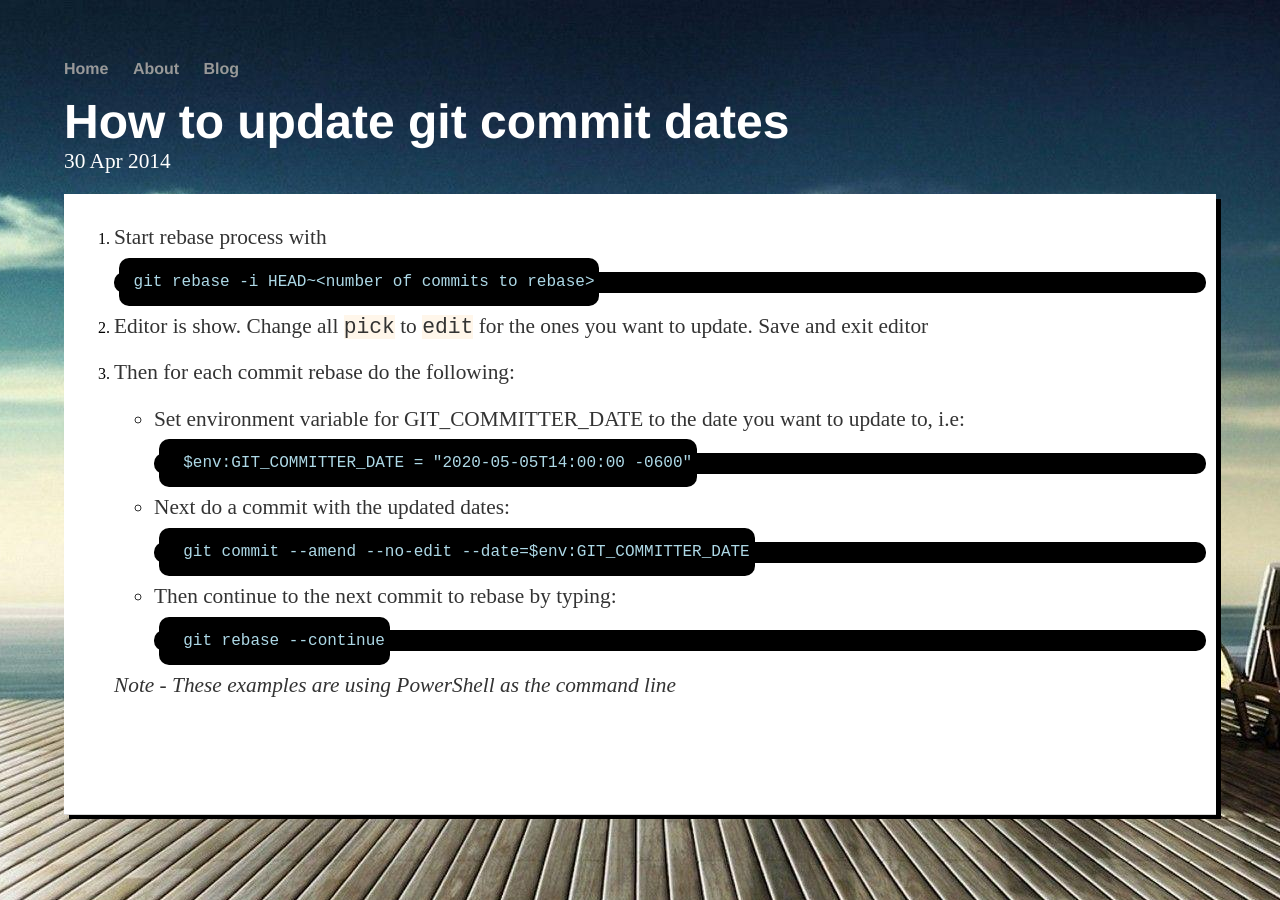
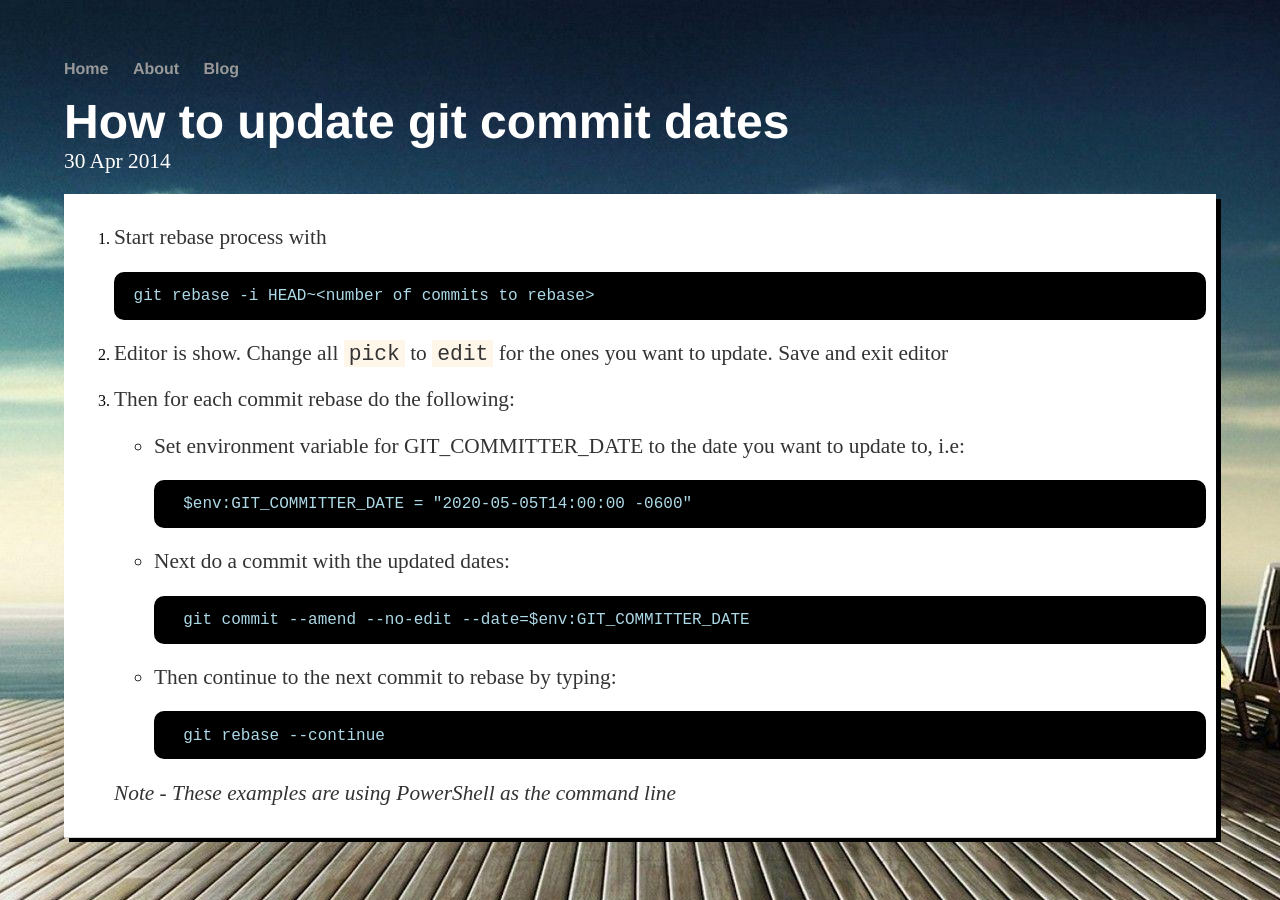
Before and after one commit to brentestewart/brentestewart.github.io, a Jekyll site: the page built from _posts/2020-06-12-how-to-update-git-commit-dates.md, in a window 1280 px wide. Built offline with Jekyll 4.4.1, drawn with Linux system fonts in a browser that asks for light colours.

Commit message:
Format Changes

```diff
--- a/css/main.css
+++ b/css/main.css
@@ -62,6 +62,7 @@ ul.posts li { list-style: none; }
 
 code {
     background-color: rgb(255,246,234);
+    padding: 1.5px 5px 1.5px 5px !important;
 }
 
 pre code, pre {
@@ -72,7 +73,3 @@ pre code, pre {
     font-size: 12pt;
     padding: 15px 5px 15px 5px;
 }
-
-pre {
-    padding: 1.5px 5px 1.5px 5px !important;
-}
```
